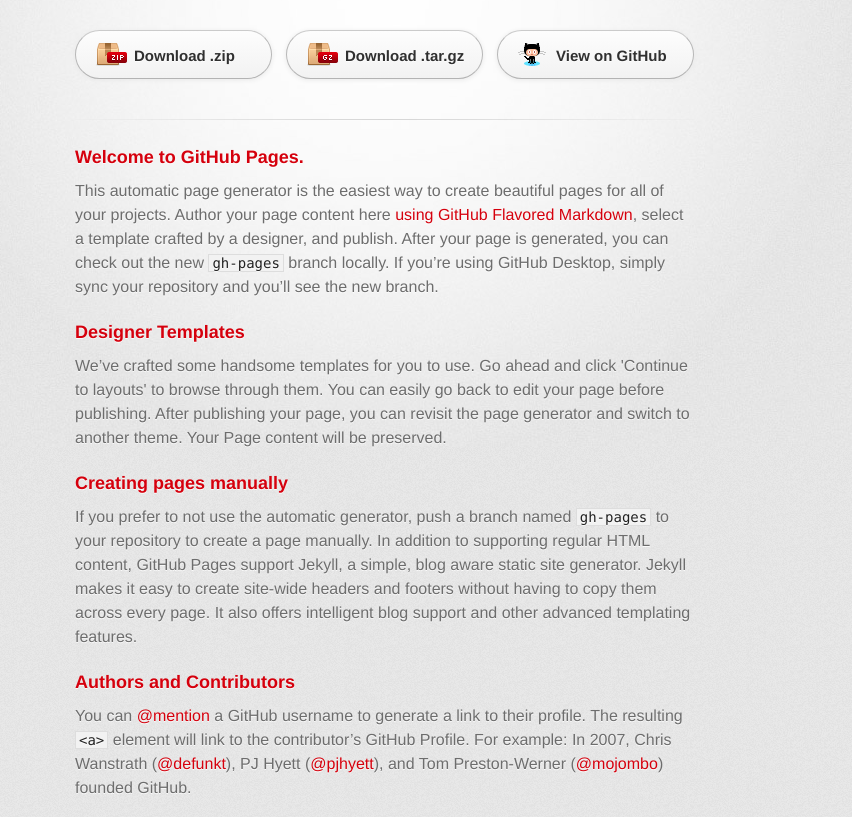
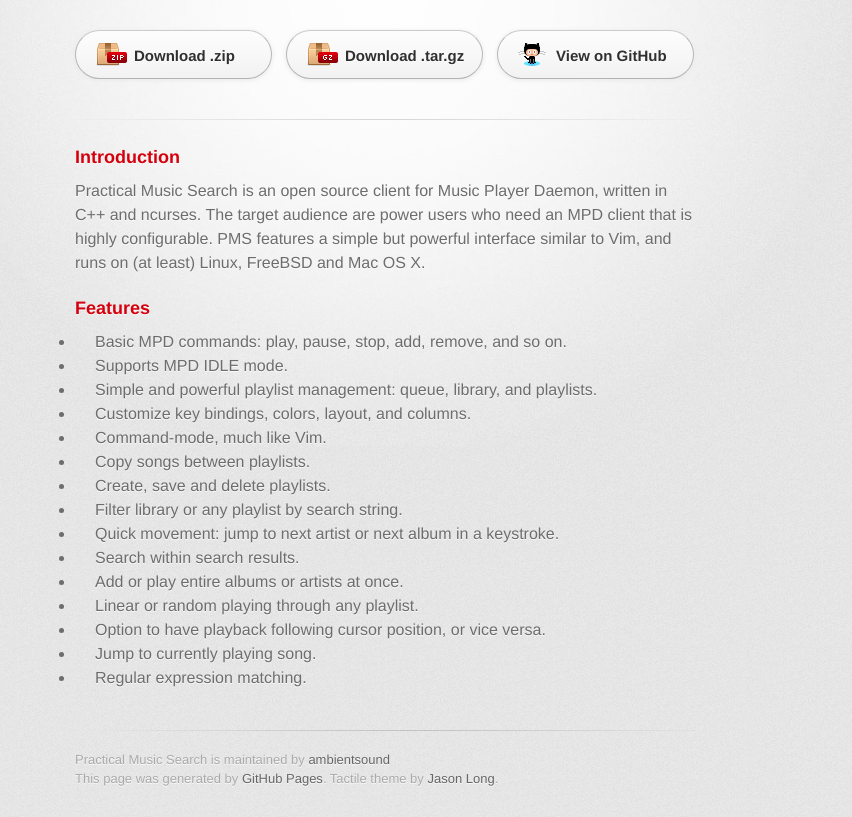
Before and after one commit to kimtore/pms, a plain HTML site: page index.html in a window 1280 px wide. Shown: the part 127-944 px from the top of the page, without its empty margins (255-1107 px from the left). Drawn offline with Linux system fonts and the light colour scheme; a web font is replaced by a local one.

```diff
--- a/index.html
+++ b/index.html
@@ -32,29 +32,30 @@
 
         <section id="main_content">
           <h3>
-<a id="welcome-to-github-pages" class="anchor" href="#welcome-to-github-pages" aria-hidden="true"><span class="octicon octicon-link"></span></a>Welcome to GitHub Pages.</h3>
+<a id="introduction" class="anchor" href="#introduction" aria-hidden="true"><span class="octicon octicon-link"></span></a>Introduction</h3>
 
-<p>This automatic page generator is the easiest way to create beautiful pages for all of your projects. Author your page content here <a href="https://guides.github.com/features/mastering-markdown/">using GitHub Flavored Markdown</a>, select a template crafted by a designer, and publish. After your page is generated, you can check out the new <code>gh-pages</code> branch locally. If you’re using GitHub Desktop, simply sync your repository and you’ll see the new branch.</p>
+<p>Practical Music Search is an open source client for Music Player Daemon, written in C++ and ncurses. The target audience are power users who need an MPD client that is highly configurable. PMS features a simple but powerful interface similar to Vim, and runs on (at least) Linux, FreeBSD and Mac OS X.</p>
 
 <h3>
-<a id="designer-templates" class="anchor" href="#designer-templates" aria-hidden="true"><span class="octicon octicon-link"></span></a>Designer Templates</h3>
+<a id="features" class="anchor" href="#features" aria-hidden="true"><span class="octicon octicon-link"></span></a>Features</h3>
 
-<p>We’ve crafted some handsome templates for you to use. Go ahead and click 'Continue to layouts' to browse through them. You can easily go back to edit your page before publishing. After publishing your page, you can revisit the page generator and switch to another theme. Your Page content will be preserved.</p>
-
-<h3>
-<a id="creating-pages-manually" class="anchor" href="#creating-pages-manually" aria-hidden="true"><span class="octicon octicon-link"></span></a>Creating pages manually</h3>
-
-<p>If you prefer to not use the automatic generator, push a branch named <code>gh-pages</code> to your repository to create a page manually. In addition to supporting regular HTML content, GitHub Pages support Jekyll, a simple, blog aware static site generator. Jekyll makes it easy to create site-wide headers and footers without having to copy them across every page. It also offers intelligent blog support and other advanced templating features.</p>
-
-<h3>
-<a id="authors-and-contributors" class="anchor" href="#authors-and-contributors" aria-hidden="true"><span class="octicon octicon-link"></span></a>Authors and Contributors</h3>
-
-<p>You can <a href="https://github.com/blog/821" class="user-mention">@mention</a> a GitHub username to generate a link to their profile. The resulting <code>&lt;a&gt;</code> element will link to the contributor’s GitHub Profile. For example: In 2007, Chris Wanstrath (<a href="https://github.com/defunkt" class="user-mention">@defunkt</a>), PJ Hyett (<a href="https://github.com/pjhyett" class="user-mention">@pjhyett</a>), and Tom Preston-Werner (<a href="https://github.com/mojombo" class="user-mention">@mojombo</a>) founded GitHub.</p>
-
-<h3>
-<a id="support-or-contact" class="anchor" href="#support-or-contact" aria-hidden="true"><span class="octicon octicon-link"></span></a>Support or Contact</h3>
-
-<p>Having trouble with Pages? Check out our <a href="https://help.github.com/pages">documentation</a> or <a href="https://github.com/contact">contact support</a> and we’ll help you sort it out.</p>
+<ul>
+<li>Basic MPD commands: play, pause, stop, add, remove, and so on.</li>
+<li>Supports MPD IDLE mode.</li>
+<li>Simple and powerful playlist management: queue, library, and playlists.</li>
+<li>Customize key bindings, colors, layout, and columns.</li>
+<li>Command-mode, much like Vim.</li>
+<li>Copy songs between playlists.</li>
+<li>Create, save and delete playlists.</li>
+<li>Filter library or any playlist by search string.</li>
+<li>Quick movement: jump to next artist or next album in a keystroke.</li>
+<li>Search within search results.</li>
+<li>Add or play entire albums or artists at once.</li>
+<li>Linear or random playing through any playlist.</li>
+<li>Option to have playback following cursor position, or vice versa.</li>
+<li>Jump to currently playing song.</li>
+<li>Regular expression matching.</li>
+</ul>
         </section>
 
         <footer>
@@ -62,6 +63,16 @@
           This page was generated by <a href="https://pages.github.com">GitHub Pages</a>. Tactile theme by <a href="https://twitter.com/jasonlong">Jason Long</a>.
         </footer>
 
+                  <script type="text/javascript">
+            var gaJsHost = (("https:" == document.location.protocol) ? "https://ssl." : "http://www.");
+            document.write(unescape("%3Cscript src='" + gaJsHost + "google-analytics.com/ga.js' type='text/javascript'%3E%3C/script%3E"));
+          </script>
+          <script type="text/javascript">
+            try {
+              var pageTracker = _gat._getTracker("UA-20287561-2");
+            pageTracker._trackPageview();
+            } catch(err) {}
+          </script>
 
       </div>
     </div>
```
Also changed, not shown: params.json (+1 -1 lines).
